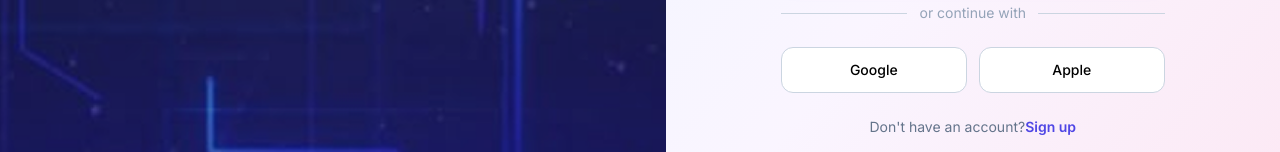
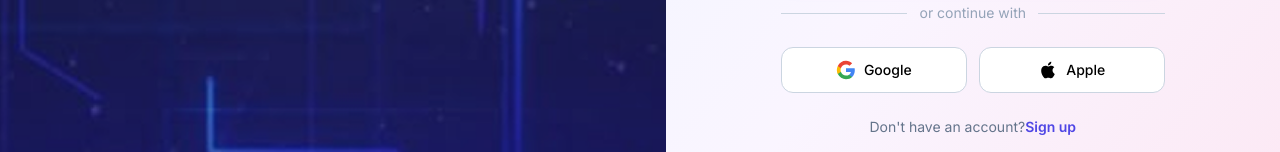
Before and after one commit to TendriZ/FinTrace-Workshop-UI, a React (Vite) app: page /login in a window 1280 px wide. Shown: the part 513-665 px from the top of the page. Built offline with nearby package versions, Linux system fonts and the light colour scheme.

Commit message:
feat: add Google and Apple logos to login and register pages

```diff
--- /dev/null
+++ b/src/components/icons/AppleLogo.tsx
@@ -0,0 +1,12 @@
+export function AppleLogo({ className = '' }: { className?: string }) {
+  return (
+    <svg
+      className={className}
+      xmlns="http://www.w3.org/2000/svg"
+      viewBox="0 0 24 24"
+      fill="currentColor"
+    >
+      <path d="M18.71 19.5c-.83 1.24-1.71 2.45-3.05 2.47-1.34.03-1.77-.79-3.29-.79-1.53 0-2 .77-3.27.82-1.31.05-2.3-1.32-3.14-2.53C4.25 17 2.94 12.45 4.7 9.39c.87-1.52 2.43-2.48 4.12-2.51 1.28-.02 2.5.87 3.29.87.78 0 2.26-1.07 3.81-.91.65.03 2.47.26 3.64 1.98-.09.06-2.17 1.28-2.15 3.81.03 3.02 2.65 4.03 2.68 4.04-.03.07-.42 1.44-1.38 2.83M13 3.5c.73-.83 1.94-1.46 2.94-1.5.13 1.17-.34 2.35-1.04 3.19-.69.85-1.83 1.51-2.95 1.42-.15-1.15.41-2.35 1.05-3.11z" />
+    </svg>
+  );
+}
--- /dev/null
+++ b/src/components/icons/GoogleLogo.tsx
@@ -0,0 +1,27 @@
+export function GoogleLogo({ className = '' }: { className?: string }) {
+  return (
+    <svg
+      className={className}
+      xmlns="http://www.w3.org/2000/svg"
+      viewBox="0 0 24 24"
+      fill="none"
+    >
+      <path
+        d="M22.56 12.25c0-.78-.07-1.53-.2-2.25H12v4.26h5.92c-.26 1.37-1.04 2.53-2.21 3.31v2.77h3.57c2.08-1.92 3.28-4.74 3.28-8.09z"
+        fill="#4285F4"
+      />
+      <path
+        d="M12 23c2.97 0 5.46-.98 7.28-2.66l-3.57-2.77c-.98.66-2.23 1.06-3.71 1.06-2.86 0-5.29-1.93-6.16-4.53H2.18v2.84C3.99 20.53 7.7 23 12 23z"
+        fill="#34A853"
+      />
+      <path
+        d="M5.84 14.09c-.22-.66-.35-1.36-.35-2.09s.13-1.43.35-2.09V7.07H2.18C1.43 8.55 1 10.22 1 12s.43 3.45 1.18 4.93l2.85-2.22.81-.62z"
+        fill="#FBBC05"
+      />
+      <path
+        d="M12 5.38c1.62 0 3.06.56 4.21 1.64l3.15-3.15C17.45 2.09 14.97 1 12 1 7.7 1 3.99 3.47 2.18 7.07l3.66 2.84c.87-2.6 3.3-4.53 6.16-4.53z"
+        fill="#EA4335"
+      />
+    </svg>
+  );
+}
--- a/src/pages/auth/LoginPage.tsx
+++ b/src/pages/auth/LoginPage.tsx
@@ -4,6 +4,8 @@
 import { Button } from '../../components/ui/Button';
 import { PageTransition } from '../../components/ui/PageTransition';
 import { useAuthContext } from '../../context/AuthContext';
+import { GoogleLogo } from '../../components/icons/GoogleLogo';
+import { AppleLogo } from '../../components/icons/AppleLogo';
 
 const REDIRECT_TARGET_KEY = 'fintrace_redirect';
 
@@ -127,9 +129,11 @@
 
             <div className="flex gap-3 mb-6">
               <button type="button" className="flex-1 flex items-center justify-center gap-2 py-3 border border-slate-300 rounded-xl bg-white hover:bg-slate-50 text-sm font-medium transition-all duration-300 ease-in-out hover:scale-105 hover:shadow-md">
+                <GoogleLogo className="w-5 h-5" />
                 Google
               </button>
               <button type="button" className="flex-1 flex items-center justify-center gap-2 py-3 border border-slate-300 rounded-xl bg-white hover:bg-slate-50 text-sm font-medium transition-all duration-300 ease-in-out hover:scale-105 hover:shadow-md">
+                <AppleLogo className="w-5 h-5" />
                 Apple
               </button>
             </div>
--- a/src/pages/auth/RegisterPage.tsx
+++ b/src/pages/auth/RegisterPage.tsx
@@ -4,6 +4,8 @@
 import { Button } from '../../components/ui/Button';
 import { PageTransition } from '../../components/ui/PageTransition';
 import { useAuthContext } from '../../context/AuthContext';
+import { GoogleLogo } from '../../components/icons/GoogleLogo';
+import { AppleLogo } from '../../components/icons/AppleLogo';
 
 const REDIRECT_TARGET_KEY = 'fintrace_redirect';
 
@@ -103,9 +105,11 @@
 
             <div className="flex gap-3 mb-6">
               <button type="button" className="flex-1 flex items-center justify-center gap-2 py-3 border border-slate-300 rounded-xl bg-white hover:bg-slate-50 text-sm font-medium transition-all duration-300 ease-in-out hover:scale-105 hover:shadow-md">
+                <GoogleLogo className="w-5 h-5" />
                 Google
               </button>
               <button type="button" className="flex-1 flex items-center justify-center gap-2 py-3 border border-slate-300 rounded-xl bg-white hover:bg-slate-50 text-sm font-medium transition-all duration-300 ease-in-out hover:scale-105 hover:shadow-md">
+                <AppleLogo className="w-5 h-5" />
                 Apple
               </button>
             </div>
```
